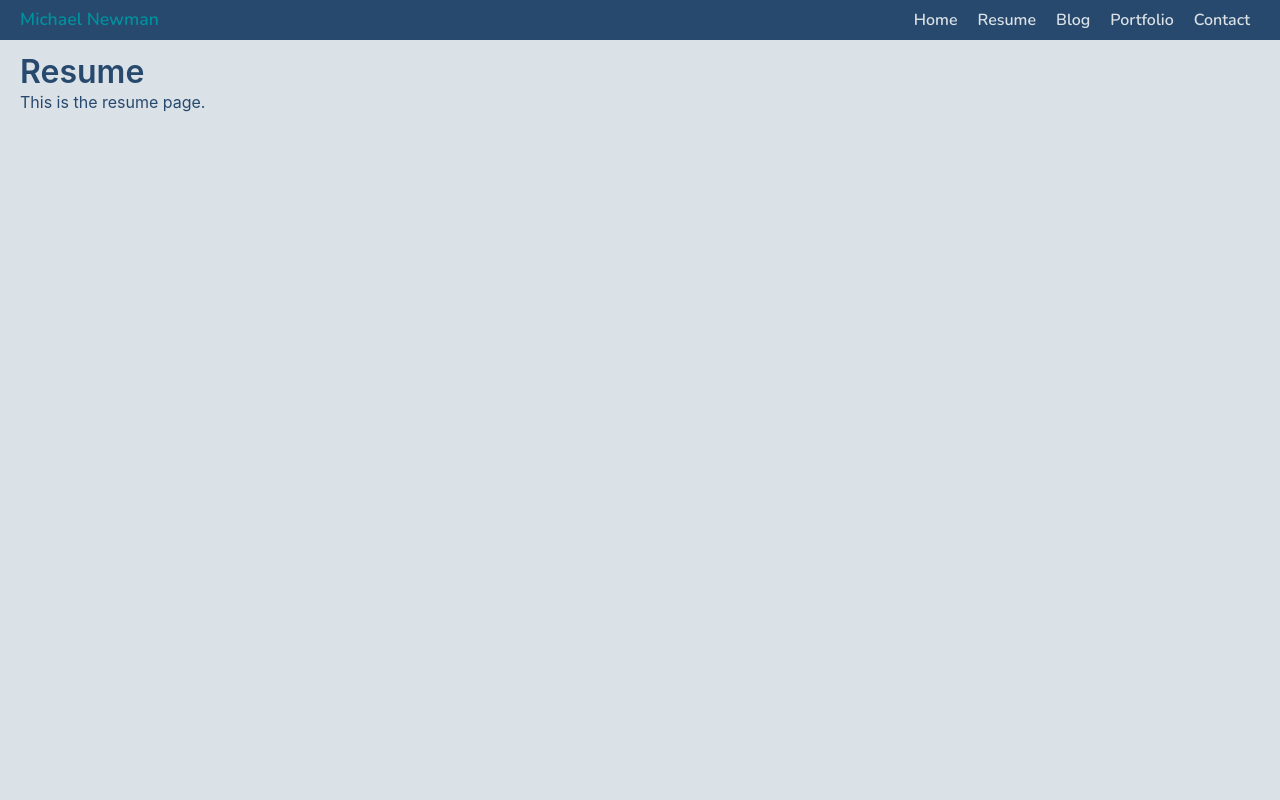
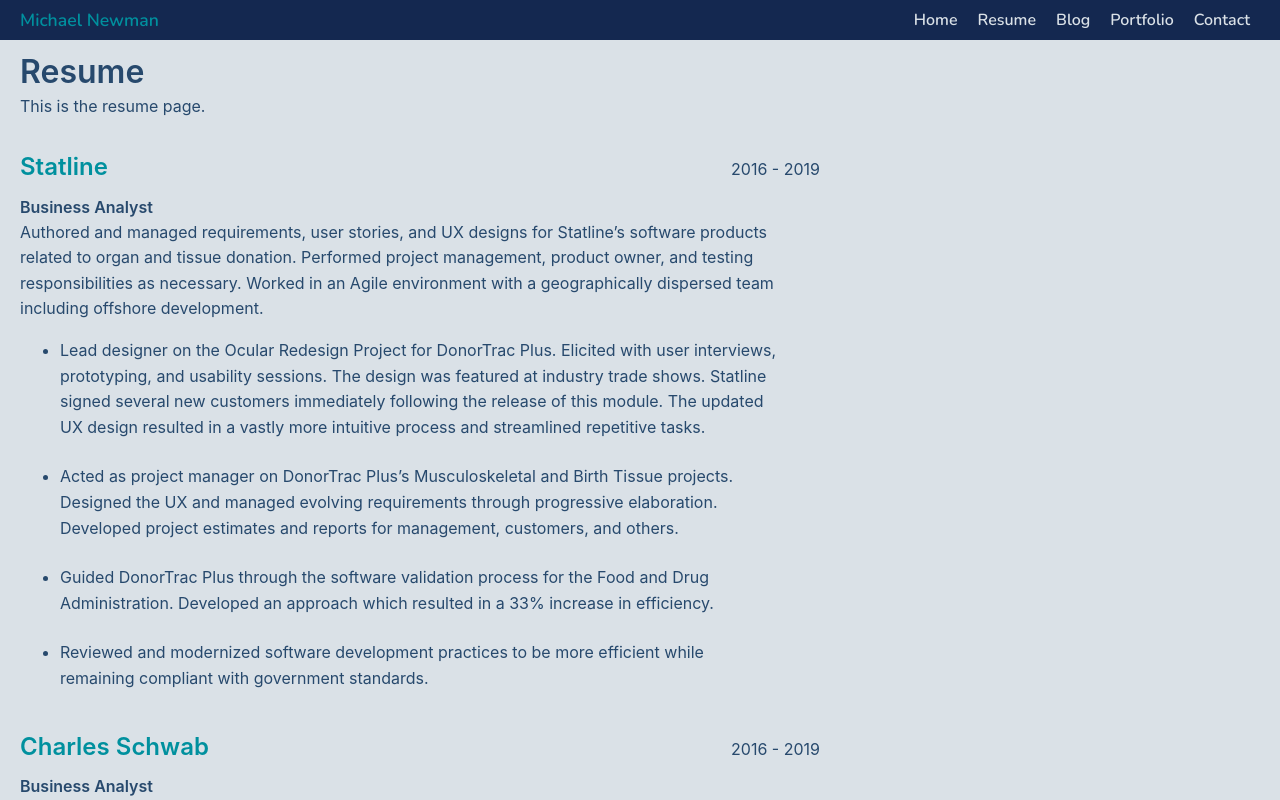
Before and after one commit to coloradohokie/dev_website, a React (Create React App) app: page /resume in a window 1280 px wide. Shown: the top 800 px of the page. Built offline with nearby package versions, Linux system fonts and the light colour scheme.

Commit message:
rough in portfolio and resume pages

```diff
--- a/src/App.module.css
+++ b/src/App.module.css
@@ -4,20 +4,50 @@
   #00909e (blueish teal)
   #dae1e7 (light gray) */
 
+:root {
+  --background-color: #dae1e7; /*light gray*/
+  --header-color: #142850; /* navy */
+  --text-color: #27496d; /* muted royal blue */
+  --accent-color: #00909e; /*blueish teal */
+}
+
 
 body {
-  background-color: #dae1e7;
+  background-color: var(--background-color);
 }
 
 h1 {
-  color: #27496d;
+  color: var(--text-color);
   padding-top: 1.0rem;
   padding-bottom: 0.4rem;
   font-size: 2rem;
   font-weight: 600;
 }
 
+
+h2 {
+  color: var(--accent-color);
+  padding-top: 1.2rem;
+  padding-bottom: 0.4rem;
+  font-size: 1.5rem;
+  font-weight: 600;
+}
+
+h3 {
+  color: var(--text-color);
+  padding-bottom: 0.3rem;
+  font-size: 1.0rem;
+  font-weight: 600;
+}
+
 main {
   padding-left: 20px;
-  color: #27496d;
+  color: var(--text-color);
+  width: 80%;
+  max-width: 800px
 }
+
+p {
+  padding-bottom: 1rem;
+  line-height: 1.6
+}
--- /dev/null
+++ b/src/components/Job/Job.js
@@ -0,0 +1,21 @@
+import React from 'react'
+import classes from './Job.module.css'
+
+const job = (props) => (
+    <div>
+        <div className={classes.Titlebar}>
+            <h2>{props.company}</h2>
+            <p>2016 - 2019</p>
+        </div>
+        <h3>Business Analyst</h3>
+        <p>Authored and managed requirements, user stories, and UX designs for Statline’s software products related to organ and tissue donation. Performed project management, product owner, and testing responsibilities as necessary. Worked in an Agile environment with a geographically dispersed team including offshore development.</p>
+        <ul className={classes.BulletList}>
+            <li>Lead designer on the Ocular Redesign Project for DonorTrac Plus. Elicited with user interviews, prototyping, and usability sessions. The design was featured at industry trade shows. Statline signed several new customers immediately following the release of this module. The updated UX design resulted in a vastly more intuitive process and streamlined repetitive tasks.</li>
+            <li>Acted as project manager on DonorTrac Plus’s Musculoskeletal and Birth Tissue projects. Designed the UX and managed evolving requirements through progressive elaboration. Developed project estimates and reports for management, customers, and others.</li>
+            <li>Guided DonorTrac Plus through the software validation process for the Food and Drug Administration. Developed an approach which resulted in a 33% increase in efficiency.</li>
+            <li>Reviewed and modernized software development practices to be more efficient while remaining compliant with government standards.</li>
+        </ul>
+    </div>
+)
+
+export default job
--- /dev/null
+++ b/src/components/Job/Job.module.css
@@ -0,0 +1,16 @@
+.BulletList {
+    list-style-type: disc;
+    margin-left: 2.5rem;
+    margin-right: 2.5rem;
+}
+
+.BulletList li {
+    margin-bottom: 1.5rem;
+    line-height: 1.6;
+}
+
+.Titlebar {
+    display: flex;
+    justify-content: space-between;
+    align-items: baseline;
+}
--- a/src/components/Navigation/Toolbar/Toolbar.module.css
+++ b/src/components/Navigation/Toolbar/Toolbar.module.css
@@ -1,5 +1,5 @@
 .Toolbar {
-    background-color: #27496d;
+    background-color: var(--header-color);
     font-family: 'Nunito', sans-serif;
     display: flex;
     flex-direction: row;
@@ -11,7 +11,8 @@
 }
 
 .Name {
-    color: #00909e;
+    color: var(--accent-color);
     font-weight: 900;
     font-size: 1.1em;
+    padding-bottom: 0;
 }
--- /dev/null
+++ b/src/components/PortfolioPiece/PortfolioPiece.js
@@ -0,0 +1,10 @@
+import React from 'react'
+
+const portfolioPiece = (props) => (
+    <div>
+        <h2>{props.name}</h2>
+        <p>{props.description}</p>
+    </div>
+
+)
+export default portfolioPiece
--- a/src/containers/Home/Home.js
+++ b/src/containers/Home/Home.js
@@ -4,7 +4,8 @@ import classes from './Home.module.css'
 const home = () => (
     <div>
         <h1>About</h1>
-        <p>This is the about page.</p>
+        <p>Hello, my name is Michael Newman and I am a former product owner and project manager turned full stack web developer.</p>
+        <p>I have worked in IT for over 15 years in numerous industries at companies of all sizes.</p>
         <div className={classes.line}></div>
     </div>
 )
--- a/src/containers/Portfolio/Portfolio.js
+++ b/src/containers/Portfolio/Portfolio.js
@@ -1,9 +1,36 @@
 import React from 'react'
+import PortfolioPiece from '../../components/PortfolioPiece/PortfolioPiece'
 
 const portfolio = () => (
     <div>
         <h1>Portfolio</h1>
         <p>This is the portfolio page.</p>
+
+        <PortfolioPiece
+            name="Engineering Project Management App"
+            description="This app was created as my project for Module 4" />
+
+        <PortfolioPiece
+            name="Historical Marker"
+            description="This app was created as my project for Module 4" />
+
+        <PortfolioPiece
+            name="MichaelNewman.dev"
+            description="This app was created as my project for Module 4" />
+
+        <PortfolioPiece
+            name="Burger Builder"
+            description="This app was created as my project for Module 4" />
+
+        <PortfolioPiece
+            name="Let's Ride!"
+            description="This app was created as my project for Module 4" />
+
+        <PortfolioPiece
+            name="Motorcycle Route Finder"
+            description="This app was created as my project for Module 4" />
+
+
     </div>
 )
 
--- a/src/containers/Resume/Resume.js
+++ b/src/containers/Resume/Resume.js
@@ -1,9 +1,18 @@
 import React from 'react'
+import Job from '../../components/Job/Job'
 
 const resume = () => (
     <div>
         <h1>Resume</h1>
         <p>This is the resume page.</p>
+
+        <Job company="Statline" />
+        <Job company="Charles Schwab" />
+        <Job company="McKesson" />
+        <Job company="OptiFrame Software" />
+
+
+
     </div>
 )
 
```
Also changed, not shown: 1 other file (tests, documents, lock files or other folders).
